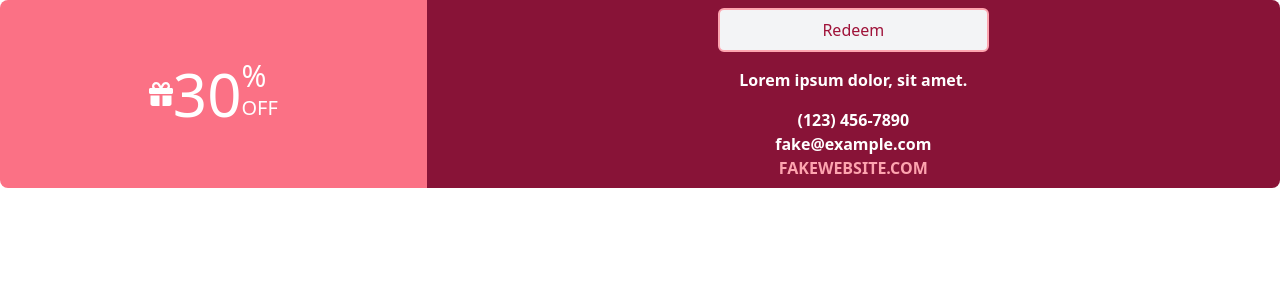
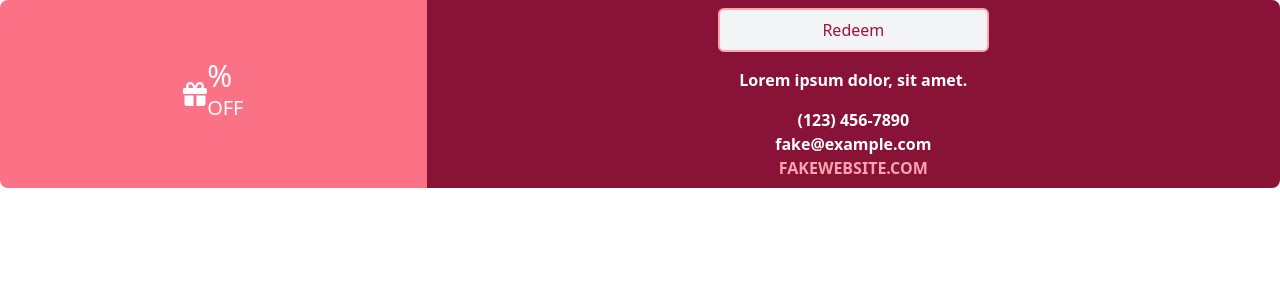
Before and after one commit to Buraiyen/coupon-wallet, a Nuxt app: page / in a window 1280 px wide. Shown: the top 300 px of the page. Built offline with nearby package versions, Linux system fonts and the light colour scheme.

Commit message:
:sparkles: feat: coupon card "deal" prop

```diff
--- a/components/coupon-card-list.vue
+++ b/components/coupon-card-list.vue
@@ -4,6 +4,7 @@
       v-for="couponCard in couponCards"
       :key="couponCard.couponId"
       :couponId="couponCard.couponId"
+      :deal="couponCard.deal"
     />
   </section>
 </template>
@@ -15,9 +16,9 @@ export default {
   data() {
     return {
       couponCards: [
-        { couponId: 'coupon1' },
-        { couponId: 'coupon2' },
-        { couponId: 'coupon3' },
+        { couponId: 'coupon1', deal: 50 },
+        { couponId: 'coupon2', deal: 25 },
+        { couponId: 'coupon3', deal: 100 },
       ],
     };
   },
--- a/components/coupon-card.vue
+++ b/components/coupon-card.vue
@@ -8,7 +8,7 @@
       <div>
         <font-awesome-icon :icon="['fas', 'gift']" size="xl" />
       </div>
-      <h3 class="text-6xl">30</h3>
+      <h3 class="text-6xl">{{ deal }}</h3>
       <div class="grid grid-rows-2">
         <p class="text-3xl">%</p>
         <p class="text-xl">OFF</p>
@@ -66,6 +66,10 @@ export default {
       type: String,
       required: true,
     },
+    deal: {
+      type: Number,
+      required: true,
+    },
   },
   data() {
     return {
```
